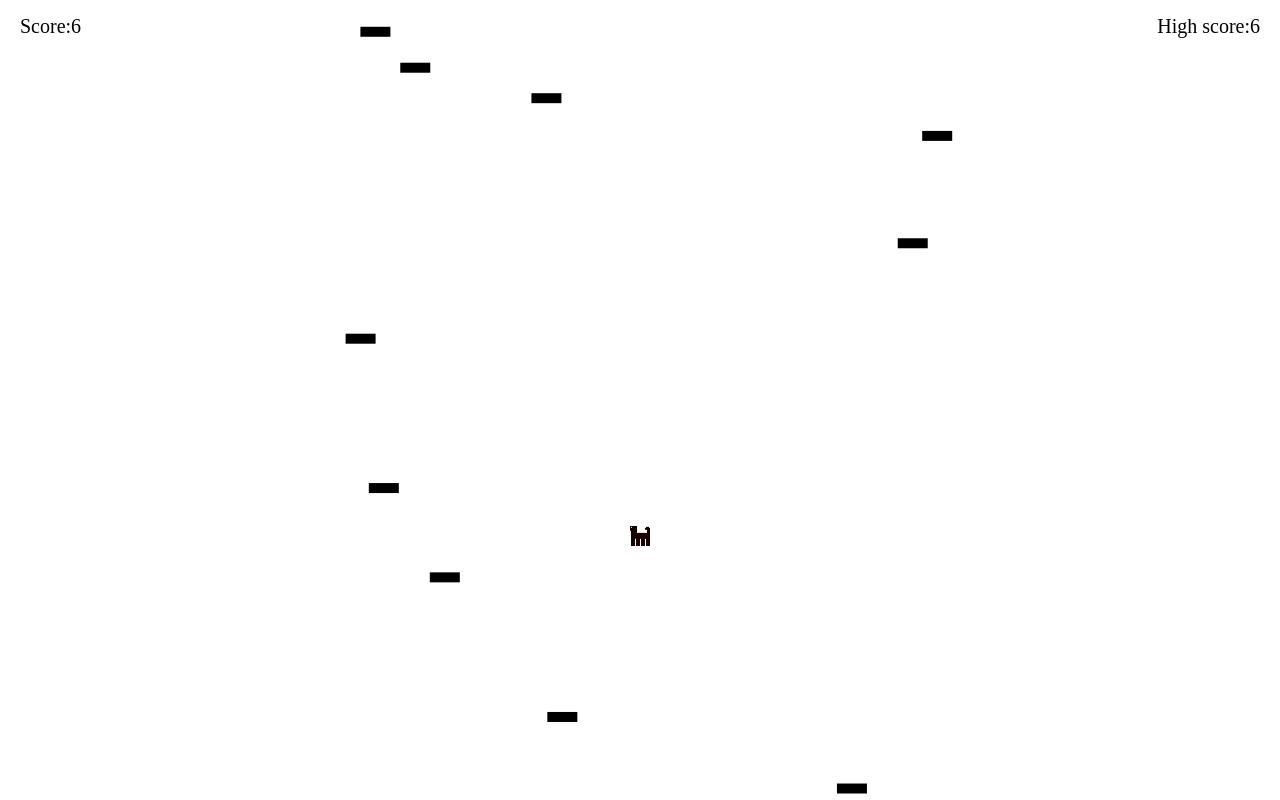
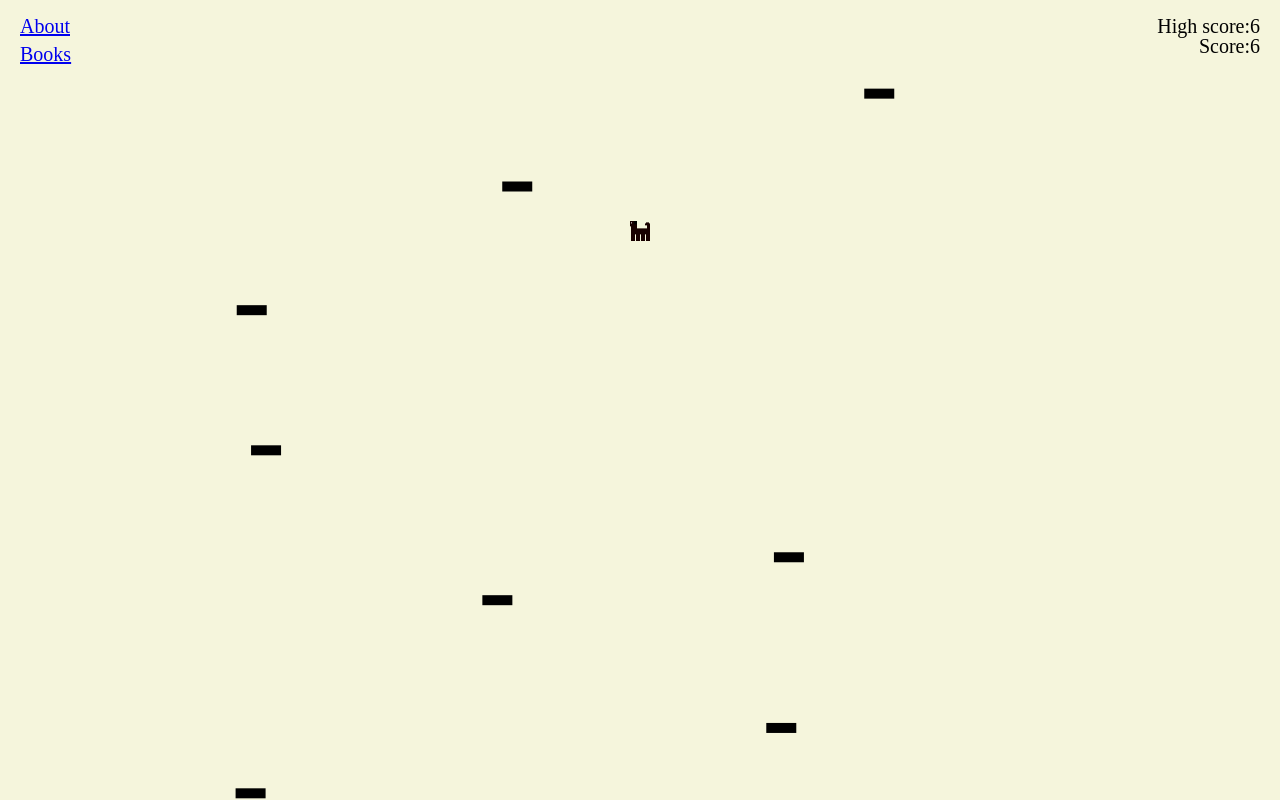
Before and after one commit to stuharvey/pupjump, a React app: page / in a window 1280 px wide. Built offline with nearby package versions, Linux system fonts and the light colour scheme; a web font is replaced by a local one.

Commit message:
Add links to other pages and implement game pausing

```diff
--- a/game/Pup.js
+++ b/game/Pup.js
@@ -39,7 +39,7 @@ export default class Pup {
       this.image = state.pupImage;
     let alive = this.checkBoundaries(state.screen.width, state.screen.height);
     this.updateVelocities(state.keysPressed);
-    let scoreIncrease = this.updatePosition(delta);
+    let scoreIncrease = this.updatePosition(delta, state.paused);
     this.draw(state.ctx);
     return {
       alive: alive,
@@ -68,8 +68,10 @@ export default class Pup {
     }
   }
 
-  updatePosition (delta) {
-    this.v.y += PUP.FALL_SPEED;
+  updatePosition (delta, paused) {
+    if (!paused) {
+      this.v.y += PUP.FALL_SPEED;
+    }
     this.pos.x += this.v.x * delta;
     this.pos.y += this.v.y * delta;
     if (this.v.y < 0) {
--- a/game/PupJump.js
+++ b/game/PupJump.js
@@ -3,12 +3,11 @@ import Platform from './Platform'
 import Pup from './Pup'
 import { RandNum } from './util'
 import { GAME, PLAT, PUP } from './constants'
+import Link from './components/Link';
 
 export class PupJump extends Component {
-  constructor () {
-    super();
-
-    this.state = {
+  state = {
+    paused: false,
     screen: {
       width: window.innerWidth,
       height: window.innerHeight
@@ -23,6 +22,9 @@ export class PupJump extends Component {
     topScore: localStorage.topscore || 0,
     pupImage: null
   }
+
+  constructor () {
+    super();
 
     this.pup = null;
     this.loadImages();
@@ -156,21 +158,19 @@ export class PupJump extends Component {
 
     this.lastTime = Date.now();
 
-    let that = this;
-    let eachInterval = function() {
-      that.update();
-    }
     if (this.gameLoop === undefined) {
-      this.gameLoop = setInterval(eachInterval, 1000 / GAME.FPS);
+      this.gameLoop = setInterval(() => this.update(), 1000 / GAME.FPS);
     }
   }
 
   update () {
     this.redrawBackground();
-    let state = this.state;
+    const state = this.state;
+    const { paused } = state;
 
     this.currentTime = Date.now();
-    let delta = (this.currentTime - this.lastTime) / 1000;
+    const timeDiffMs = (this.currentTime - this.lastTime);
+    let delta = this.state.paused ? 0.000000001 : timeDiffMs / 1000;
 
     if (delta < 0.2) { // don't update if delta too large, e.g. tabbing in
       this.scrollUp(delta);
@@ -229,7 +229,7 @@ export class PupJump extends Component {
     let ctx = state.ctx;
 
     ctx.save();
-    ctx.fillStyle = '#FFF';
+    ctx.fillStyle = 'beige';
     ctx.fillRect(0, 0, state.screen.width, state.screen.height);
     ctx.restore();
   }
@@ -248,6 +248,13 @@ export class PupJump extends Component {
         this.worldShift = this.shiftThreshold - plat.top;
       }
     }
+  }
+
+  togglePause() {
+    this.setState(lastState => {
+      this.lastTime = Date.now()
+      return { paused: !lastState.paused }
+    });
   }
 
   addPlatform () {
@@ -283,12 +290,24 @@ export class PupJump extends Component {
   render () {
     return (
       <div>
-        <span className="score current-score">Score:
+        <span className="current-score score">Score:
           {parseInt(this.state.score / 100)}
         </span>
         <span className="score top-score">High score:
           {parseInt(this.state.topScore / 100)}
         </span>
+        <ul className="links">
+          <Link
+            address="#"
+            text="About"
+            onClick={() => this.togglePause()}
+          />
+          <Link
+            address="#"
+            text="Books"
+            onClick={() => this.togglePause()}
+          />
+        </ul>
         <canvas ref="canvas"
           width={this.state.screen.width}
           height={this.state.screen.height}
--- /dev/null
+++ b/game/components/Link.js
@@ -0,0 +1,13 @@
+import React, { Component } from 'react';
+
+export default class Link extends Component {
+  render() {
+    return (
+      <li className="link">
+        <a href={this.props.address} onClick={() => this.props.onClick()}>
+          {this.props.text}
+        </a>
+      </li>
+    );
+  }
+}
--- a/game/style.css
+++ b/game/style.css
@@ -3,6 +3,7 @@ body {
   margin: 0;
   font-family: 'PT Mono', serif;
   color: #000;
+  background-color: 'purple';
 }
 canvas {
   display: block;
@@ -15,12 +16,6 @@ canvas {
   width: 100%;
   height: 100%;
 }
-.current-score {
-  left: 20px;
-}
-.top-score {
-  right: 20px;
-}
 .score {
   display: block;
   position: absolute;
@@ -28,3 +23,24 @@ canvas {
   z-index: 1;
   font-size: 20px;
 }
+.current-score {
+  right: 20px;
+  top: 35px;
+}
+.top-score {
+  right: 20px;
+}
+.links {
+  position: absolute;
+  top: 15px;
+  left: 20px;
+  font-size: 20px;
+  z-index: 1;
+  list-style-type: none;
+  -webkit-margin-before: 0;
+  -webkit-margin-after: 0;
+  -webkit-padding-start: 0;
+}
+.link {
+  padding-bottom: 5px;
+}
--- a/package.json
+++ b/package.json
@@ -4,7 +4,7 @@
     "clean": "rimraf dist",
     "build:webpack": "NODE_ENV=production webpack --config webpack.config.prod.js",
     "build": "npm run clean && npm run build:webpack",
-    "start": "node server.js",
+    "start": "npm run lint && node server.js",
     "lint": "eslint src"
   },
   "version": "0.0.0",
@@ -29,8 +29,10 @@
     "webpack-hot-middleware": "^2.0.0"
   },
   "dependencies": {
+    "bootstrap": "^3.3.7",
     "file-loader": "^0.9.0",
     "react": "^0.14.0",
+    "react-bootstrap": "^0.31.0",
     "react-dom": "^0.14.0"
   }
 }
```
Also changed, not shown: README.md (added). Lines whose indentation alone changed are shown as unchanged.
